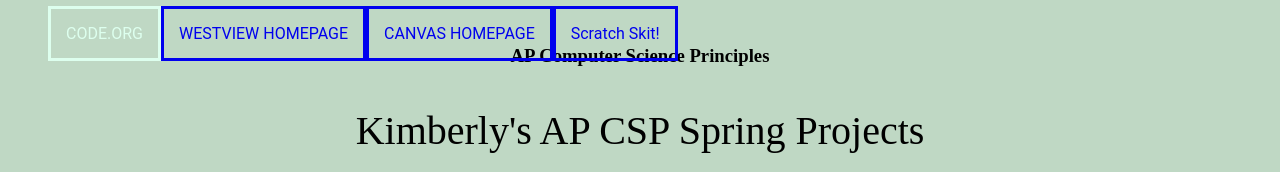
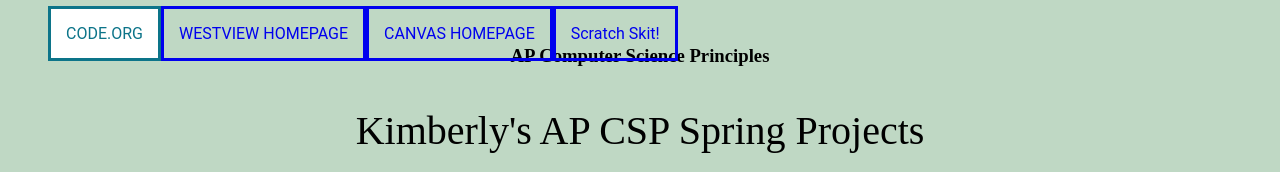
Before and after one commit to WVCS/website-kimmyduong, a plain HTML site: page index.html in a window 1280 px wide. In both pictures the pointer is over the link "CODE.ORG". Shown: the top 172 px of the page. Drawn offline with Linux system fonts and the light colour scheme.

Commit message:
Update style.css

```diff
--- a/style.css
+++ b/style.css
@@ -13,13 +13,13 @@ li{
 li a{
   color:#DFEFD;
   padding: 15px;
-  font-family:"Roboto", Fantasy;
+  font-family:"Roboto";
   text-decoration-line: none;
   border-style:solid;
 }
 li a:hover{
-  background-color:transparent;
-  color:#DFEF;
+  background-color:white;
+  color:#0C7489;;
 }
 h2{
   color:#DFEFD;
```
